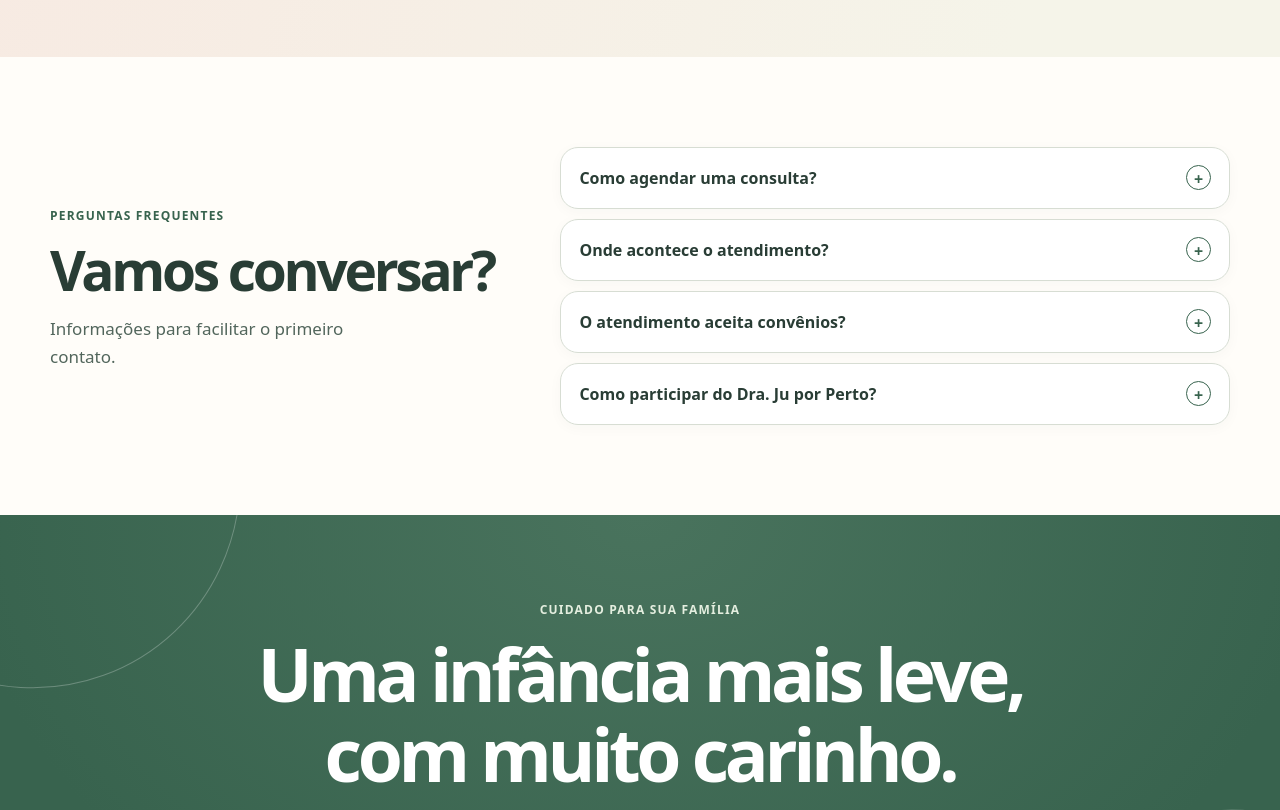
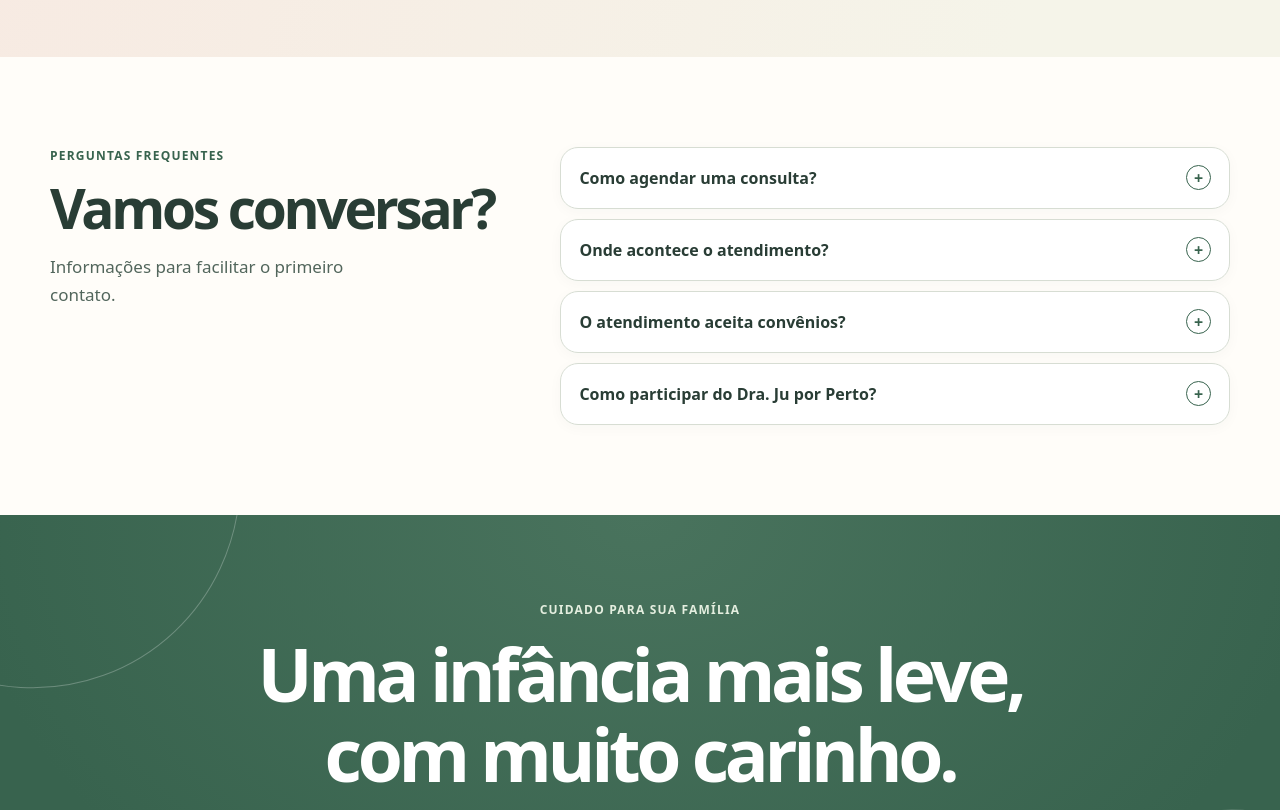
Before and after one commit to taisgb/dra-julianna-ribeiro-previa, a plain HTML site: page index.html in a window 1280 px wide. Shown: the part 4543-5353 px from the top of the page. Drawn offline with Linux system fonts and the light colour scheme; a web font is replaced by a local one.

Commit message:
Alinha FAQ pelo topo e centraliza ícones

```diff
--- a/index.html
+++ b/index.html
@@ -3,7 +3,7 @@
 <head>
 <meta charset="utf-8"><meta name="viewport" content="width=device-width, initial-scale=1"><meta name="robots" content="noindex,nofollow,noarchive"><meta name="description" content="Dra. Julianna Andrade Ribeiro, pediatra em Campo Grande, MS. Informações e agendamento."><meta name="theme-color" content="#f9f5ee">
 <title>Dra. Ju Ribeiro | Pediatria em Campo Grande</title>
-<link rel="stylesheet" href="style.css?v=13.3.6"><link rel="stylesheet" href="palette.css?v=13.3.3"><script defer src="script.js?v=13.3"></script>
+<link rel="stylesheet" href="style.css?v=13.3.7"><link rel="stylesheet" href="palette.css?v=13.3.3"><script defer src="script.js?v=13.3"></script>
 </head>
 <body>
 <svg xmlns="http://www.w3.org/2000/svg" class="sprite" aria-hidden="true"><defs>
--- a/style.css
+++ b/style.css
@@ -116,10 +116,10 @@
 /* FAQ — alinhamento editorial no mesmo eixo da grade, sem deslocar os cards. */
 .faq .faq-grid {
   grid-template-columns:minmax(0,.8fr) minmax(0,1.2fr);
-  align-items:center;
+  align-items:start;
   column-gap:clamp(28px,5vw,65px);
 }
-.faq-intro { min-width:0; align-self:center; }
+.faq-intro { min-width:0; align-self:start; }
 .faq-intro h2 { margin:12px 0 14px; line-height:1.12; text-wrap:balance; }
 .faq-intro p { margin:0; max-width:34ch; }
 .faq .accordion { width:100%; min-width:0; align-self:start; grid-auto-rows:auto; align-content:start; }
@@ -144,3 +144,8 @@ footer .artwork-credit-content{max-width:75ch;padding:0 0 8px;}
 /* WhatsApp — marca em proporção quadrada, sem contorno adicional. */
 svg:has(> use[href="#wa"]){fill:currentColor;stroke:none;aspect-ratio:1;flex-shrink:0;}
 .floating svg{display:block;width:27px;height:27px;overflow:visible;}
+
+/* FAQ: mesma origem vertical, inclusive com respostas expandidas. */
+.faq .faq-intro > .eyebrow{display:flex;line-height:1.5;}
+.faq .accordion summary > span{display:grid;place-items:center;line-height:1;}
+.faq .accordion summary > span::before{display:block;line-height:1;}
```
